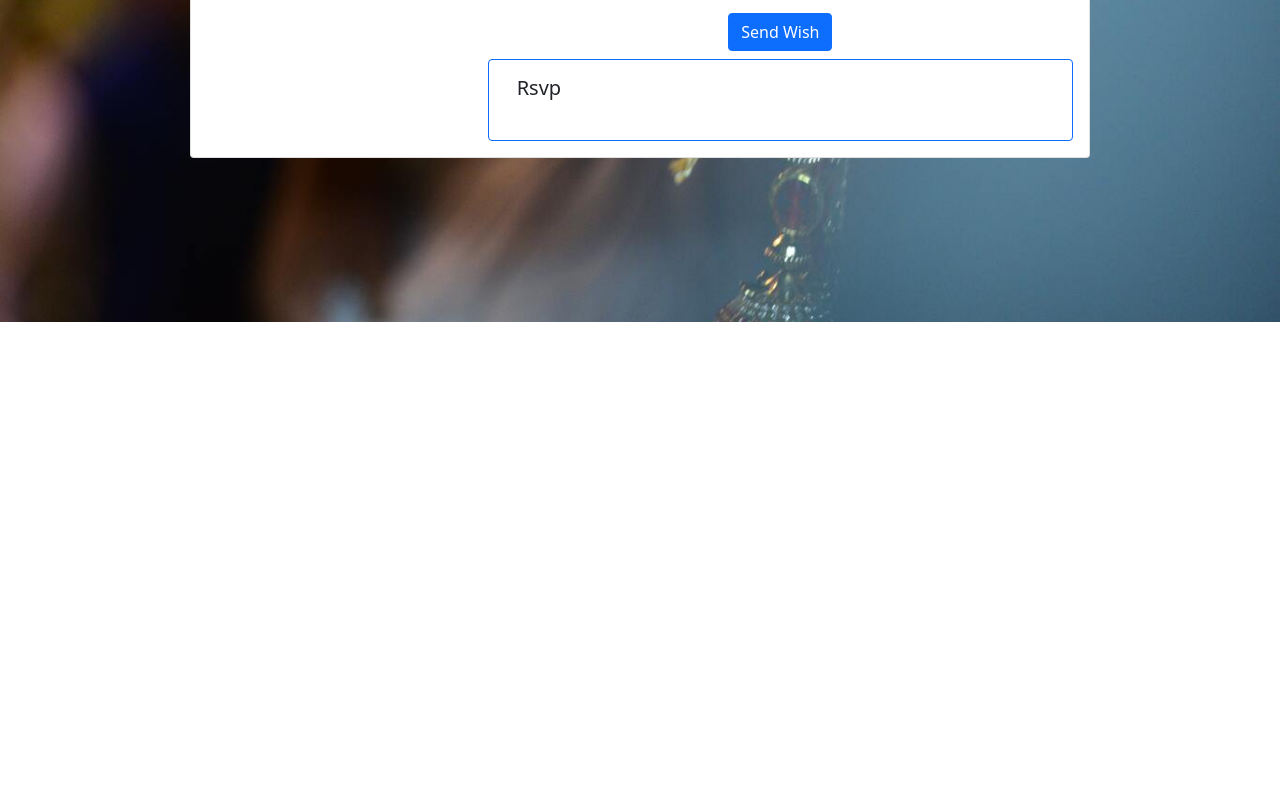
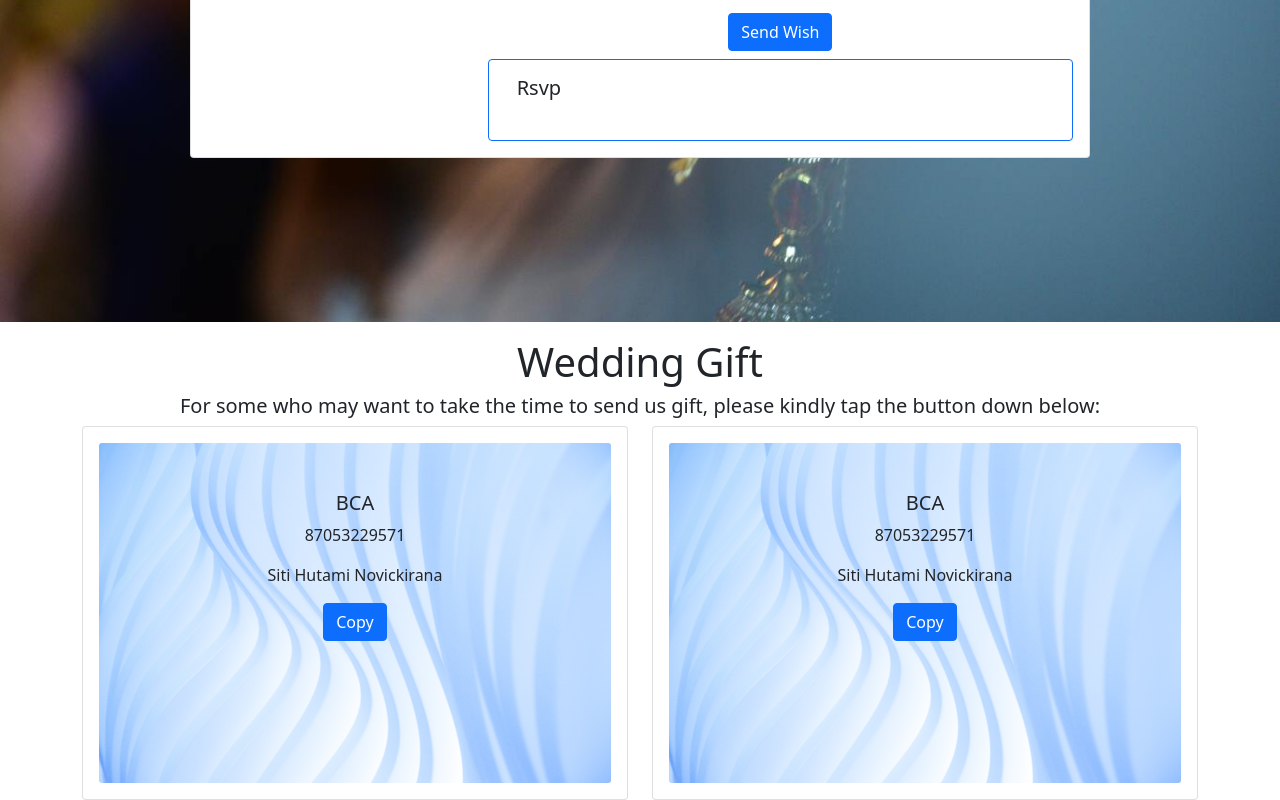
Before and after one commit to deyanazhari/ruangmemories, a React (Create React App) app: page /home in a window 1280 px wide. Shown: the part 6999-7799 px from the top of the page. Before the commit the page ends 7321 px from the top, so only its background shows below. Built offline with nearby package versions, Linux system fonts and the light colour scheme.

Commit message:
wedding Gift 50%

```diff
--- a/src/components/Home/Home.jsx
+++ b/src/components/Home/Home.jsx
@@ -8,6 +8,7 @@ import Love from "../lovestory/loveStory.jsx"
 import Gallery from "../ourgallery/ourGallery.jsx"
 import Instagram from "../instagramfilter/instagramFilter.jsx"
 import Rsvp from "../rsvp/rsvp.jsx"
+import Gift from "../weddinggift/weddingGift"
 import {FcInvite} from "react-icons/fc";
 function Home(){
     return (
@@ -56,6 +57,7 @@ function Home(){
 <Gallery/>
 <Instagram/>
 <Rsvp/>
+<Gift/>
 </>
     );
 }
--- /dev/null
+++ b/src/components/weddinggift/weddingGift.jsx
@@ -0,0 +1,45 @@
+import React from "react";
+import { Container, Card,Row,Col,Button} from "react-bootstrap";
+import './weddingGift.css';
+import card from "../../Assets/card.jpg";
+
+function weddingGift(){
+    return(
+        <>
+        <Container>
+            <Row className="pt-3">
+                <h1 className="text-center">Wedding Gift</h1>
+                <h5 className="text-center">For some who may want to take the time to send us gift, please kindly tap the button down below:</h5>
+            <Col sm={6}>
+                <Card>
+                    <Card.Body>
+                        <Card.Img src={card}/>
+                        <Card.ImgOverlay>
+                        <Card.Title className="pt-5">BCA</Card.Title>
+                        <Card.Text>87053229571</Card.Text>
+                        <Card.Text>Siti Hutami Novickirana</Card.Text>
+                        <Button variant="primary" >Copy</Button>
+                        </Card.ImgOverlay>
+                    </Card.Body>
+                </Card>
+            </Col>
+            <Col sm={6}>
+                <Card>
+                    <Card.Body>
+                        <Card.Img src={card}/>
+                        <Card.ImgOverlay>
+                        <Card.Title className="pt-5">BCA</Card.Title>
+                        <Card.Text>87053229571</Card.Text>
+                        <Card.Text>Siti Hutami Novickirana</Card.Text>
+                        <Button variant="primary" >Copy</Button>
+                        </Card.ImgOverlay>
+                    </Card.Body>
+                </Card>
+            </Col>
+
+            </Row>
+        </Container>
+        </>
+    )
+}
+export default weddingGift;
```
Also changed, not shown: src/Assets/card.jpg (added), src/components/weddinggift/weddingGift.css (added).
